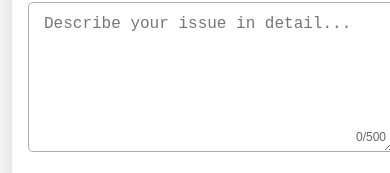
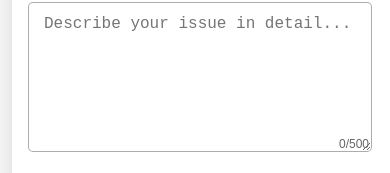
Before and after one commit to MCQUEEN9870/herapheri-goods, a plain HTML site: page Hera-pheri-goods/contact-us.html in a window 390 px wide. Shown: the part 1074-1247 px from the top of the page. Drawn offline with nearby package versions, Linux system fonts and the light colour scheme.

Commit message:
changes before post's page creation

```diff
--- a/Hera-pheri-goods/contact-us.html
+++ b/Hera-pheri-goods/contact-us.html
@@ -143,11 +143,15 @@
             right: 0px;
             font-size: 12px;
             color: #666;
-            background: rgba(255, 255, 255, 0.8);
             padding: 2px 8px;
-            border-radius: 10px;
+
         }
-
+        @media (max-width: 768px) {
+            .char-count {
+                right: 17px;
+                bottom: 3px;
+            }
+        }
         .contact-form-group .error-message {
             color: #d9534f;
             font-size: 12px;
@@ -323,7 +327,7 @@
                 padding: 20px;
             }
             .contact-form-group input,
-            .contact-form-group textarea { font-size: 16px; }
+            .contact-form-group textarea { font-size: 16px; width: 94%;}
         }
 
         @media (max-width: 480px) {
```
